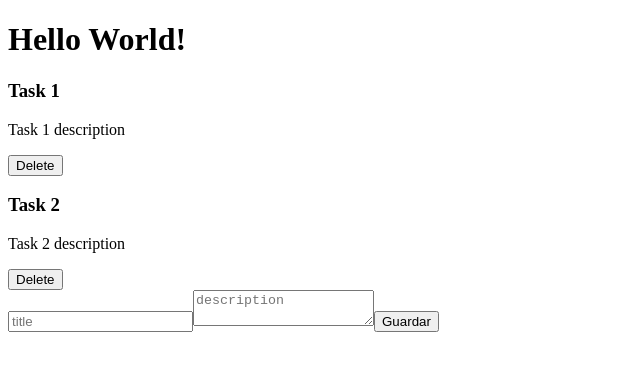
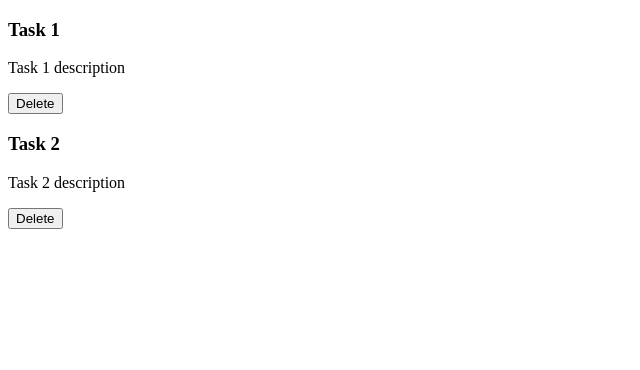
Before and after one commit to AlbertLnz/CRUD-Redux-Toolkit, a React (Vite) app: page / in a window 1280 px wide. Shown: the top 370 px of the page, without its empty margins (0-640 px from the left). Built offline with nearby package versions, Linux system fonts and the light colour scheme.

Commit message:
BrowserRouter created w/ 2 routes

```diff
--- a/src/App.jsx
+++ b/src/App.jsx
@@ -1,12 +1,16 @@
+import { BrowserRouter, Route, Routes } from "react-router-dom";
 import { TaskForm } from "./components/TaskForm";
 import { TaskList } from "./components/taskList";
 
 function App() {
   return (
     <>
-      <h1>Hello World!</h1>
-      <TaskList />
-      <TaskForm />
+      <BrowserRouter>
+        <Routes>
+          <Route path="/" element={<TaskList />}></Route>
+          <Route path="/create-task" element={<TaskForm />}></Route>
+        </Routes>
+      </BrowserRouter>
     </>
   );
 }
--- a/src/components/TaskForm.jsx
+++ b/src/components/TaskForm.jsx
@@ -1,10 +1,12 @@
 import { useState } from "react";
 import { useDispatch } from "react-redux";
+import { useNavigate } from "react-router-dom";
 import { v4 as uuid } from "uuid";
 import { addTask } from "../features/tasks/taskSlice";
 
 export const TaskForm = () => {
   const dispatch = useDispatch();
+  const navigate = useNavigate();
 
   const [task, setTask] = useState({
     title: "",
@@ -21,6 +23,7 @@ export const TaskForm = () => {
   const handleSubmit = (e) => {
     e.preventDefault();
     dispatch(addTask({ ...task, id: uuid() })); // Proxy->state ; action
+    navigate("/");
   };
 
   return (
```
